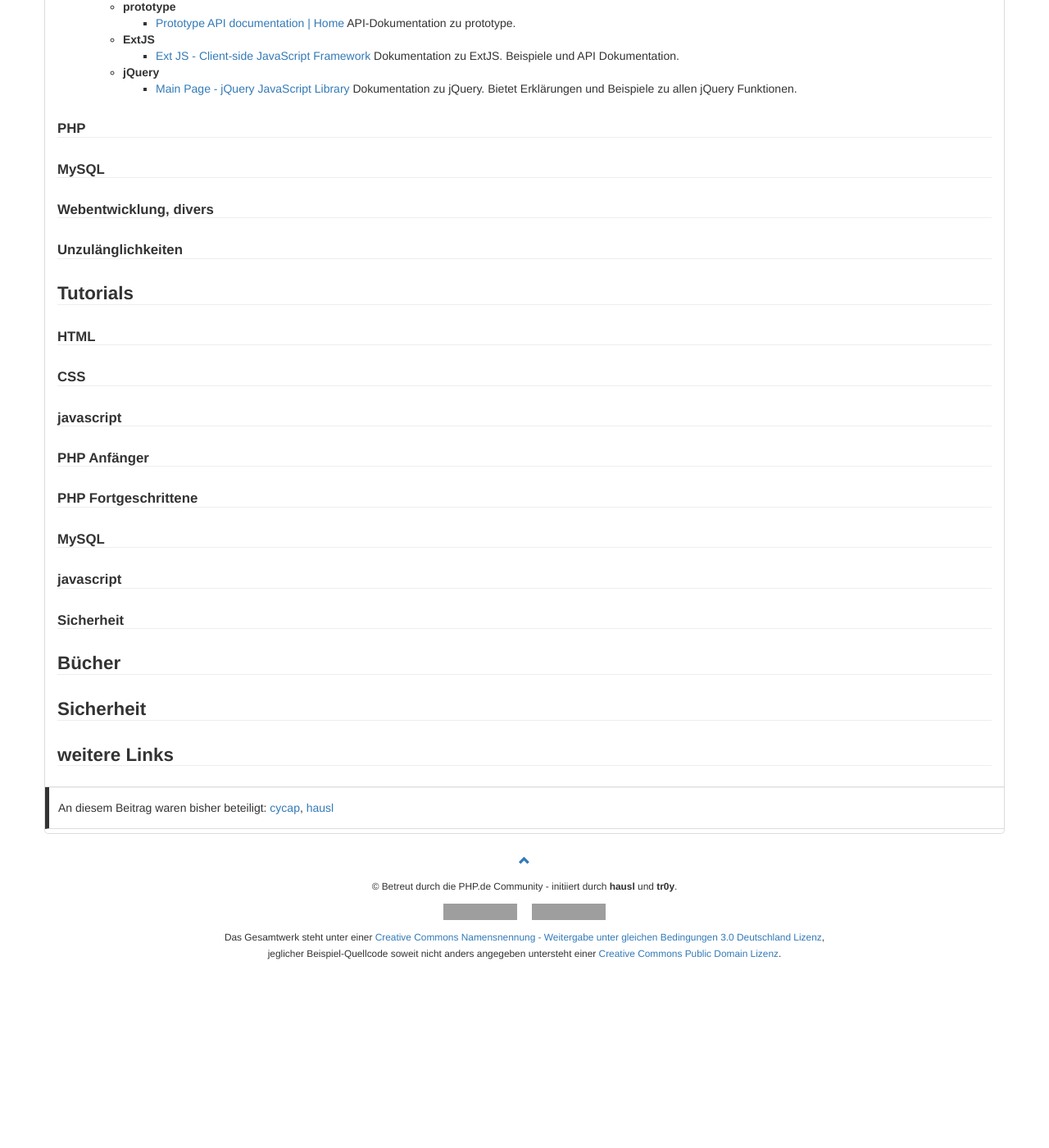
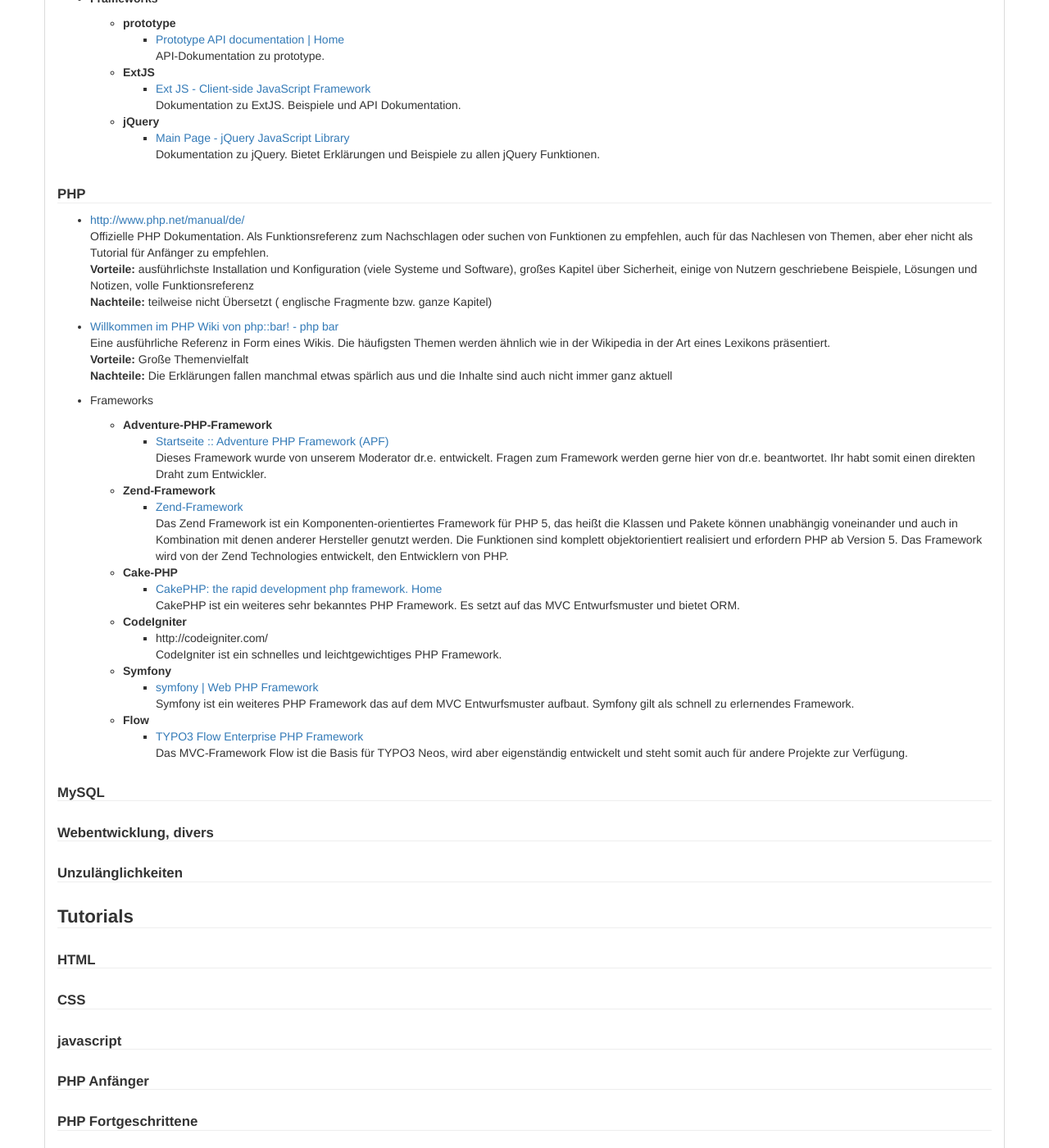
Before and after one commit to php-de/php-de.github.io, a Jekyll site: the page built from introduction/grundlagen.md, in a window 1280 px wide and 1400 px high, scrolled down 1473 px. Shown: the whole window at 82% size. Built offline with Jekyll 4.4.1, drawn with Linux system fonts in a browser that asks for light colours; nearby versions of some CDN libraries; before the commit the page ends 2675 px from its top, so only the background shows below that; grey boxes are pictures that could not be loaded.

Commit message:
Update grundlagen.md

```diff
--- a/introduction/grundlagen.md
+++ b/introduction/grundlagen.md
@@ -106,6 +106,42 @@
 
 #### PHP
 
+* [http://www.php.net/manual/de/](PHP: PHP-Handbuch - Manual)
+Offizielle PHP Dokumentation. Als Funktionsreferenz zum Nachschlagen oder suchen von Funktionen zu empfehlen, auch für das Nachlesen von Themen, aber eher nicht als Tutorial für Anfänger zu empfehlen.
+**Vorteile:** ausführlichste Installation und Konfiguration (viele Systeme und Software), großes Kapitel über Sicherheit, einige von Nutzern geschriebene Beispiele, Lösungen und Notizen, volle Funktionsreferenz
+**Nachteile:** teilweise nicht Übersetzt ( englische Fragmente bzw. ganze Kapitel)
+
+* [Willkommen im PHP Wiki von php::bar! - php bar](http://www.phpbar.de/w/Hauptseite)
+Eine ausführliche Referenz in Form eines Wikis. Die häufigsten Themen werden ähnlich wie in der Wikipedia in der Art eines Lexikons präsentiert.
+**Vorteile:** Große Themenvielfalt
+**Nachteile:** Die Erklärungen fallen manchmal etwas spärlich aus und die Inhalte sind auch nicht immer ganz aktuell
+
+* Frameworks
+
+    * **Adventure-PHP-Framework**
+        * [Startseite :: Adventure PHP Framework (APF)](http://adventure-php-framework.org/)
+        Dieses Framework wurde von unserem Moderator dr.e. entwickelt. Fragen zum Framework werden gerne hier von dr.e. beantwortet. Ihr habt somit einen direkten Draht zum Entwickler.
+
+    * **Zend-Framework**
+        * [Zend-Framework](http://framework.zend.com/)
+        Das Zend Framework ist ein Komponenten-orientiertes Framework für PHP 5, das heißt die Klassen und Pakete können unabhängig voneinander und auch in Kombination mit denen anderer Hersteller genutzt werden. Die Funktionen sind komplett objektorientiert realisiert und erfordern PHP ab Version 5. Das Framework wird von der Zend Technologies entwickelt, den Entwicklern von PHP.
+
+    * **Cake-PHP**
+        * [CakePHP: the rapid development php framework. Home](http://cakephp.org/)
+        CakePHP ist ein weiteres sehr bekanntes PHP Framework. Es setzt auf das MVC Entwurfsmuster und bietet ORM.
+
+    * **CodeIgniter**
+        * http://codeigniter.com/
+        CodeIgniter ist ein schnelles und leichtgewichtiges PHP Framework.
+
+    * **Symfony**
+        * [symfony | Web PHP Framework](http://symfony.com/get_started)
+        Symfony ist ein weiteres PHP Framework das auf dem MVC Entwurfsmuster aufbaut. Symfony gilt als schnell zu erlernendes Framework.
+
+    * **Flow**
+        * [TYPO3 Flow Enterprise PHP Framework](http://flow.typo3.org/)
+        Das MVC-Framework Flow ist die Basis für TYPO3 Neos, wird aber eigenständig entwickelt und steht somit auch für andere Projekte zur Verfügung.
+
 
 #### MySQL
 
```
